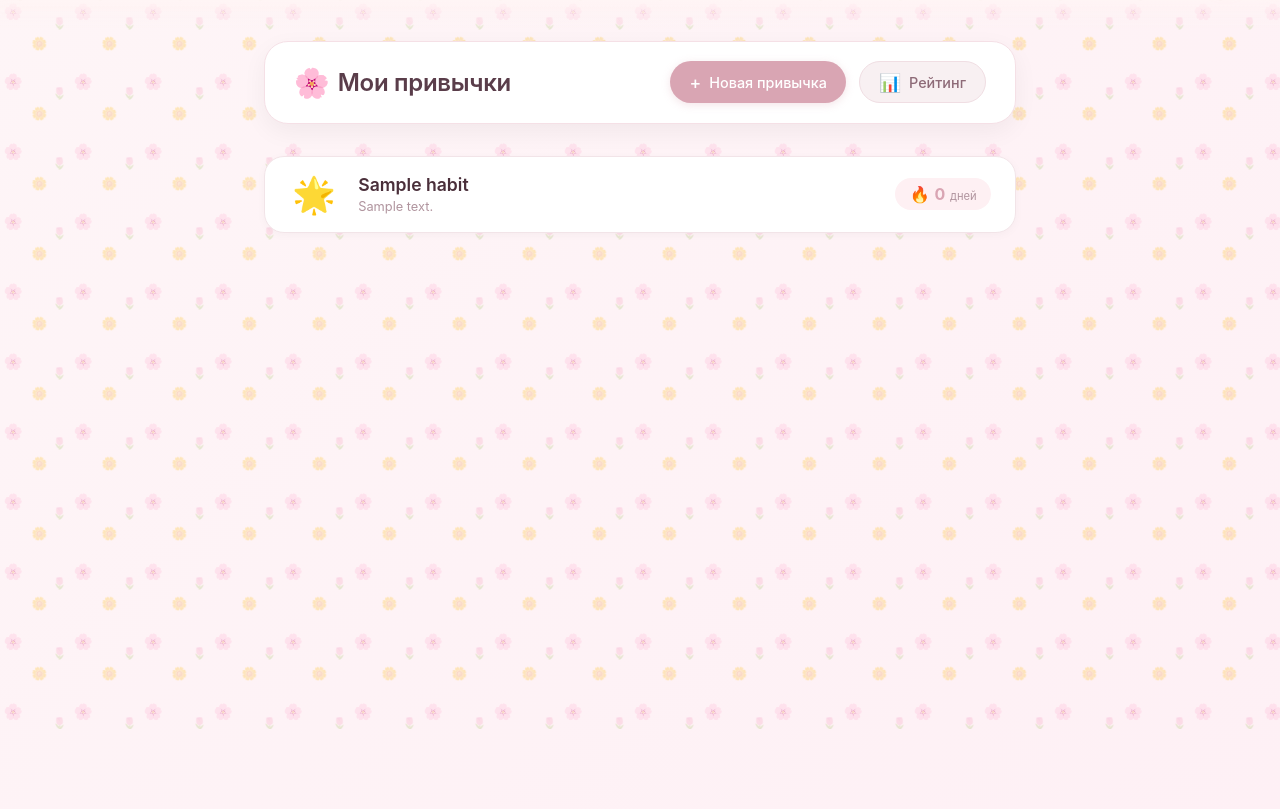
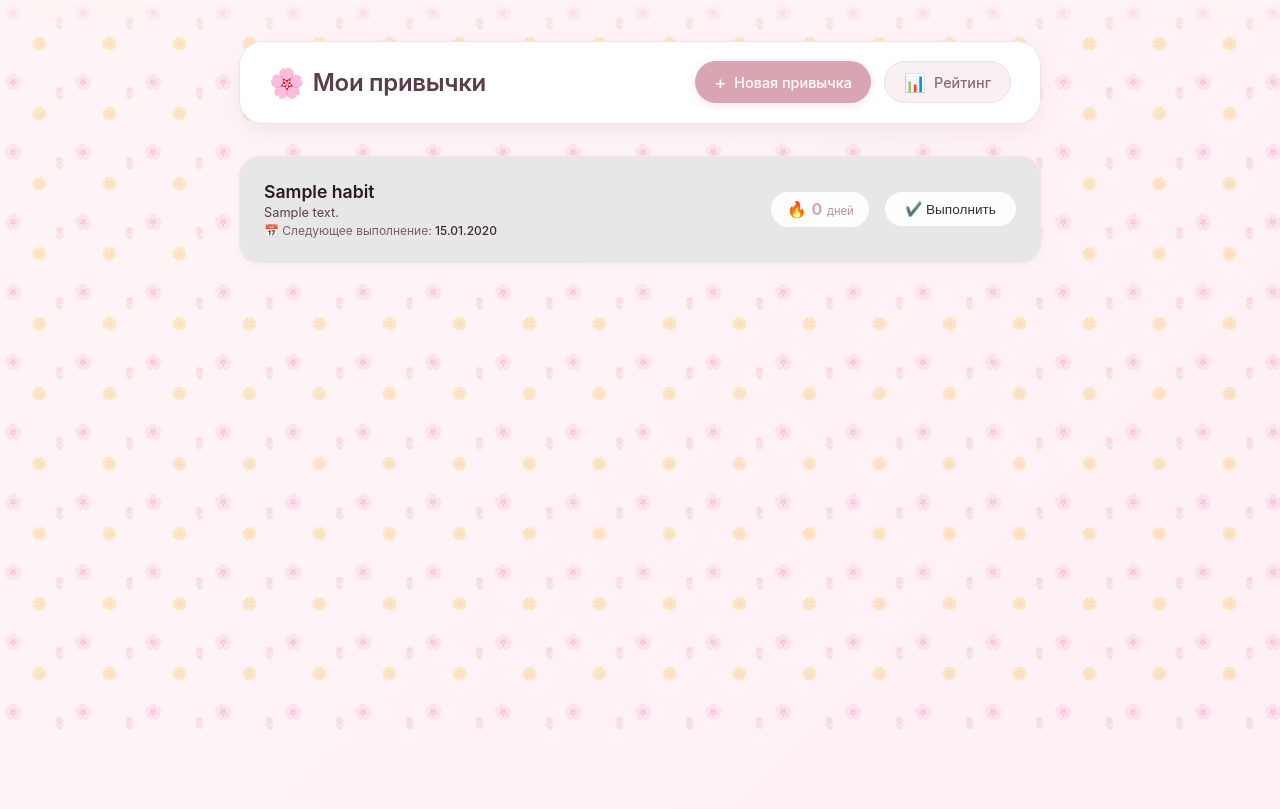
Before and after one commit to bananaboy042/tracker, a Django app: template tracker/habbits/templates/tracker.html in a window 1280 px wide. Shown: the part 71-880 px from the top of the page. Run offline with Django 5.2, Linux system fonts and the light colour scheme; the template is opened without the code that fills it: most values are stand-ins (such as "Sample title", 1, 10 or a date in 2020); data that the repository does not hold is empty.

Commit message:
try to improve colors

```diff
--- a/tracker/habbits/templates/habbitadd.html
+++ b/tracker/habbits/templates/habbitadd.html
@@ -64,7 +64,7 @@
                             <input type="color"
                                    id="habit_color"
                                    name="habit_color"
-                                   value="{{ habit_color|default:'#d9a5b3' }}"
+                                   value="{{ color|default:'#d9a5b3' }}"
                                    class="color-picker-input">
                         </div>
                         <div class="color-info">
@@ -73,7 +73,7 @@
                                 <input type="text"
                                        id="color_hex_input"
                                        name="color_hex_input"
-                                       value="{{ habit_color|default:'#d9a5b3'|cut:'#' }}"
+                                       value="{{ color|default:'#d9a5b3'|cut:'#' }}"
                                        class="color-hex-input"
                                        placeholder="d9a5b3"
                                        maxlength="6"
--- a/tracker/habbits/templates/tracker.html
+++ b/tracker/habbits/templates/tracker.html
@@ -23,16 +23,39 @@
         <div class="habits-list">
             {% if habits %}
                 {% for habit in habits %}
-                <div class="habit-card">
-                    <div class="habit-emoji">{{ habit.icon|default:"🌟" }}</div>
+                <div class="habit-card {% if habit.is_overdue %}overdue{% endif %} {% if habit.is_due_today %}due-today{% endif %}"
+                     style="--habit-color: {{ habit.color|default:'#d9a5b3' }};">
+
+                    <!-- Цветной фон -->
+                    <div class="habit-bg"></div>
+
+                    <div class="habit-content-wrapper">
                         <div class="habit-content">
                             <div class="habit-name">{{ habit.name }}</div>
-                        <div class="habit-description">{{ habit.description|default:"Без описания" }}</div>
+                            <div class="habit-description">{{ habit.description|default:"Без описания"|truncatechars:40 }}</div>
+                            <div class="habit-next-date">
+                                📅 Следующее выполнение: <span>{{ habit.next_execution_date|date:"d.m.Y"|default:"—" }}</span>
                             </div>
+                        </div>
+
+                        <div class="habit-right">
                             <div class="habit-streak">
                                 <span class="streak-fire">🔥</span>
                                 <span class="streak-days">{{ habit.current_streak|default:"0" }}</span>
                                 <span class="streak-label">дней</span>
+                            </div>
+
+                            <form method="post" action="" class="habit-done-form">
+                                {% csrf_token %}
+                                <button type="submit" class="btn-done" {% if habit.is_done_today %}disabled{% endif %}>
+                                    {% if habit.is_done_today %}
+                                        ✅ Выполнено
+                                    {% else %}
+                                        ✔️ Выполнить
+                                    {% endif %}
+                                </button>
+                            </form>
+                        </div>
                     </div>
                 </div>
                 {% endfor %}
@@ -53,7 +76,6 @@
     background: linear-gradient(135deg, #fef5f7 0%, #fef0f5 100%);
 }
 
-/* Фоновые цветочки */
 .dashboard-wrapper::before {
     content: "";
     position: fixed;
@@ -71,7 +93,7 @@
 .dashboard-container {
     position: relative;
     z-index: 1;
-    max-width: 800px;
+    max-width: 850px;
     margin: 0 auto;
     padding: 2rem 1.5rem;
 }
@@ -109,7 +131,6 @@
     letter-spacing: -0.3px;
 }
 
-/* Кнопки */
 .buttons-group {
     display: flex;
     gap: 0.8rem;
@@ -126,7 +147,6 @@
     transition: all 0.25s ease;
     cursor: pointer;
     font-size: 0.9rem;
-    font-weight: 500;
 }
 
 .btn-icon {
@@ -165,15 +185,17 @@
 }
 
 .habit-card {
-    background: white;
     border-radius: 20px;
-    padding: 1rem 1.5rem;
+    padding: 1.5rem;
     display: flex;
     align-items: center;
-    gap: 1.2rem;
-    transition: all 0.25s;
+    transition: all 0.3s;
     box-shadow: 0 2px 10px rgba(0, 0, 0, 0.03);
     border: 1px solid #f2e4e8;
+    position: relative;
+    overflow: hidden;
+    min-height: 100px;
+    background: white;
 }
 
 .habit-card:hover {
@@ -182,36 +204,100 @@
     border-color: #e8cdd5;
 }
 
-.habit-emoji {
-    font-size: 2.2rem;
-    min-width: 50px;
-    text-align: center;
+/* Цветной фон - более насыщенный */
+.habit-bg {
+    position: absolute;
+    top: 0;
+    left: 0;
+    right: 0;
+    bottom: 0;
+    pointer-events: none;
+    z-index: 0;
+    background: var(--habit-color, #d9a5b3);
+    opacity: 0.2;
+    transition: all 0.3s;
+}
+
+/* Декоративные круги для красоты */
+.habit-bg::before {
+    content: '';
+    position: absolute;
+    top: -50%;
+    right: -20%;
+    width: 80%;
+    height: 200%;
+    border-radius: 50%;
+    background: var(--habit-color, #d9a5b3);
+    opacity: 0.3;
+}
+
+.habit-bg::after {
+    content: '';
+    position: absolute;
+    bottom: -30%;
+    left: -10%;
+    width: 60%;
+    height: 150%;
+    border-radius: 50%;
+    background: var(--habit-color, #d9a5b3);
+    opacity: 0.25;
+}
+
+.habit-content-wrapper {
+    position: relative;
+    z-index: 1;
+    display: flex;
+    align-items: center;
+    gap: 1.2rem;
+    width: 100%;
+    flex-wrap: wrap;
 }
 
 .habit-content {
     flex: 1;
+    min-width: 0;
 }
 
 .habit-name {
     font-size: 1.1rem;
     font-weight: 600;
-    color: #4a2f3a;
+    color: #2a1a22;
     margin-bottom: 0.2rem;
 }
 
 .habit-description {
     font-size: 0.8rem;
-    color: #b0949e;
+    color: #5a3d4a;
+    margin-bottom: 0.2rem;
+}
+
+.habit-next-date {
+    font-size: 0.75rem;
+    color: #7a5d6a;
+}
+
+.habit-next-date span {
+    color: #3a2a32;
+    font-weight: 500;
+}
+
+.habit-right {
+    display: flex;
+    align-items: center;
+    gap: 1rem;
+    flex-shrink: 0;
 }
 
 .habit-streak {
-    background: #fef0f3;
+    background: rgba(255, 255, 255, 0.9);
+    backdrop-filter: blur(8px);
     padding: 0.4rem 0.9rem;
     border-radius: 40px;
     display: flex;
     align-items: baseline;
     gap: 0.3rem;
     font-size: 0.9rem;
+    border: 1px solid rgba(255, 255, 255, 0.5);
 }
 
 .streak-fire {
@@ -227,6 +313,97 @@
 .streak-label {
     font-size: 0.7rem;
     color: #b0949e;
+}
+
+/* Кнопка выполнить */
+.btn-done {
+    background: rgba(255, 255, 255, 0.9);
+    backdrop-filter: blur(8px);
+    color: #3a2a32;
+    border: 1px solid rgba(255, 255, 255, 0.5);
+    padding: 0.5rem 1.2rem;
+    border-radius: 40px;
+    font-weight: 500;
+    font-size: 0.85rem;
+    cursor: pointer;
+    transition: all 0.25s;
+    white-space: nowrap;
+}
+
+.btn-done:hover:not(:disabled) {
+    background: white;
+    transform: translateY(-2px);
+    box-shadow: 0 4px 12px rgba(0, 0, 0, 0.1);
+}
+
+.btn-done:disabled {
+    background: rgba(200, 200, 200, 0.5);
+    cursor: default;
+    opacity: 0.6;
+}
+
+/* ----- ВЫДЕЛЕНИЕ ПРОСРОЧЕННЫХ ----- */
+.habit-card.overdue {
+    border-color: #ff6b6b !important;
+    box-shadow: 0 2px 20px rgba(255, 107, 107, 0.25) !important;
+    animation: pulseOverdue 2s infinite;
+}
+
+.habit-card.overdue .habit-bg {
+    opacity: 0.35 !important;
+    background: #ff6b6b !important;
+}
+
+.habit-card.overdue .habit-name {
+    color: #c0392b;
+}
+
+.habit-card.overdue .habit-streak {
+    border-color: rgba(255, 107, 107, 0.3);
+    background: rgba(255, 255, 255, 0.9);
+}
+
+.habit-card.overdue .btn-done {
+    background: rgba(255, 107, 107, 0.15);
+    border-color: rgba(255, 107, 107, 0.3);
+    color: #c0392b;
+}
+
+@keyframes pulseOverdue {
+    0%, 100% { box-shadow: 0 2px 20px rgba(255, 107, 107, 0.2); }
+    50% { box-shadow: 0 2px 30px rgba(255, 107, 107, 0.4); }
+}
+
+/* ----- ВЫДЕЛЕНИЕ НА СЕГОДНЯ ----- */
+.habit-card.due-today:not(.overdue) {
+    border-color: #ffd93d !important;
+    box-shadow: 0 2px 20px rgba(255, 217, 61, 0.2) !important;
+}
+
+.habit-card.due-today:not(.overdue) .habit-bg {
+    opacity: 0.3 !important;
+    background: #ffd93d !important;
+}
+
+.habit-card.due-today:not(.overdue) .habit-name::after {
+    content: " 🔔";
+    font-size: 0.8rem;
+}
+
+.habit-card.due-today:not(.overdue) .habit-streak {
+    border-color: rgba(255, 217, 61, 0.4);
+    background: rgba(255, 255, 255, 0.9);
+}
+
+.habit-card.due-today:not(.overdue) .btn-done {
+    background: rgba(255, 217, 61, 0.2);
+    border-color: rgba(255, 217, 61, 0.3);
+    color: #5a3d4a;
+}
+
+.habit-card.due-today:not(.overdue) .btn-done:hover:not(:disabled) {
+    background: #ffd93d;
+    color: white;
 }
 
 /* Пустое состояние */
@@ -256,7 +433,7 @@
 }
 
 /* Адаптив */
-@media (max-width: 550px) {
+@media (max-width: 650px) {
     .dashboard-container {
         padding: 1rem;
     }
@@ -268,11 +445,17 @@
     }
 
     .habit-card {
-        flex-wrap: wrap;
         padding: 1rem;
+        min-height: 80px;
     }
 
-    .habit-streak {
+    .habit-content-wrapper {
+        flex-wrap: wrap;
+    }
+
+    .habit-right {
+        width: 100%;
+        justify-content: flex-end;
         margin-left: auto;
     }
 
@@ -281,5 +464,18 @@
         justify-content: center;
     }
 }
+
+@media (max-width: 480px) {
+    .habit-right {
+        flex-direction: column;
+        align-items: flex-end;
+        gap: 0.5rem;
+    }
+
+    .btn-done {
+        width: 100%;
+        text-align: center;
+    }
+}
 </style>
 {% endblock %}
```
Also changed, not shown: tracker/habbits/views.py (+7 -5 lines). Lines whose indentation alone changed are shown as unchanged.
